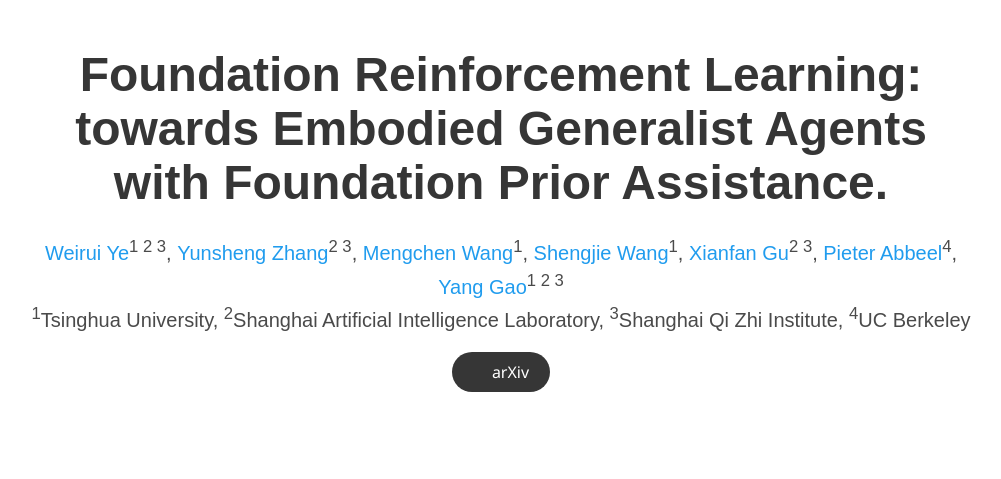
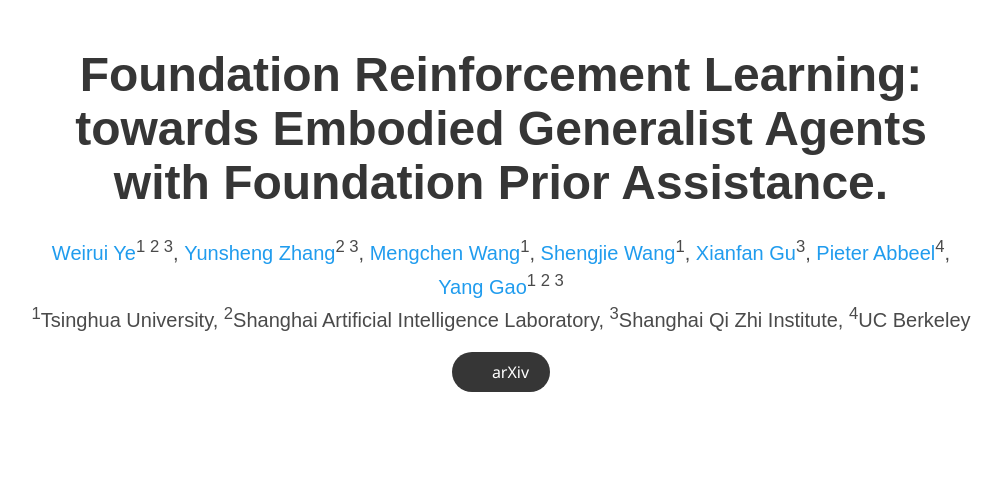
Before and after one commit to FoundationRL/FoundationRL.github.io, a plain HTML site: page index.html in a window 1280 px wide. Shown: the top 479 px of the page, without its empty margins (139-1140 px from the left). Drawn offline with nearby package versions, Linux system fonts and the light colour scheme; a script that the page names is missing; some icons are missing; a web font is replaced by a local one.

Commit message:
[+] change affiliation

```diff
--- a/index.html
+++ b/index.html
@@ -59,7 +59,7 @@
               <a href="https://shengjiewang-jason.github.io/">Shengjie Wang</a><sup>1</sup>,
             </span>
             <span class="author-block">
-              <a href="https://xianfangu.github.io/">Xianfan Gu</a><sup>2 3</sup>,
+              <a href="https://xianfangu.github.io/">Xianfan Gu</a><sup>3</sup>,
             </span>
             <span class="author-block">
               <a href="https://people.eecs.berkeley.edu/~pabbeel/">Pieter Abbeel</a><sup>4</sup>,
```
